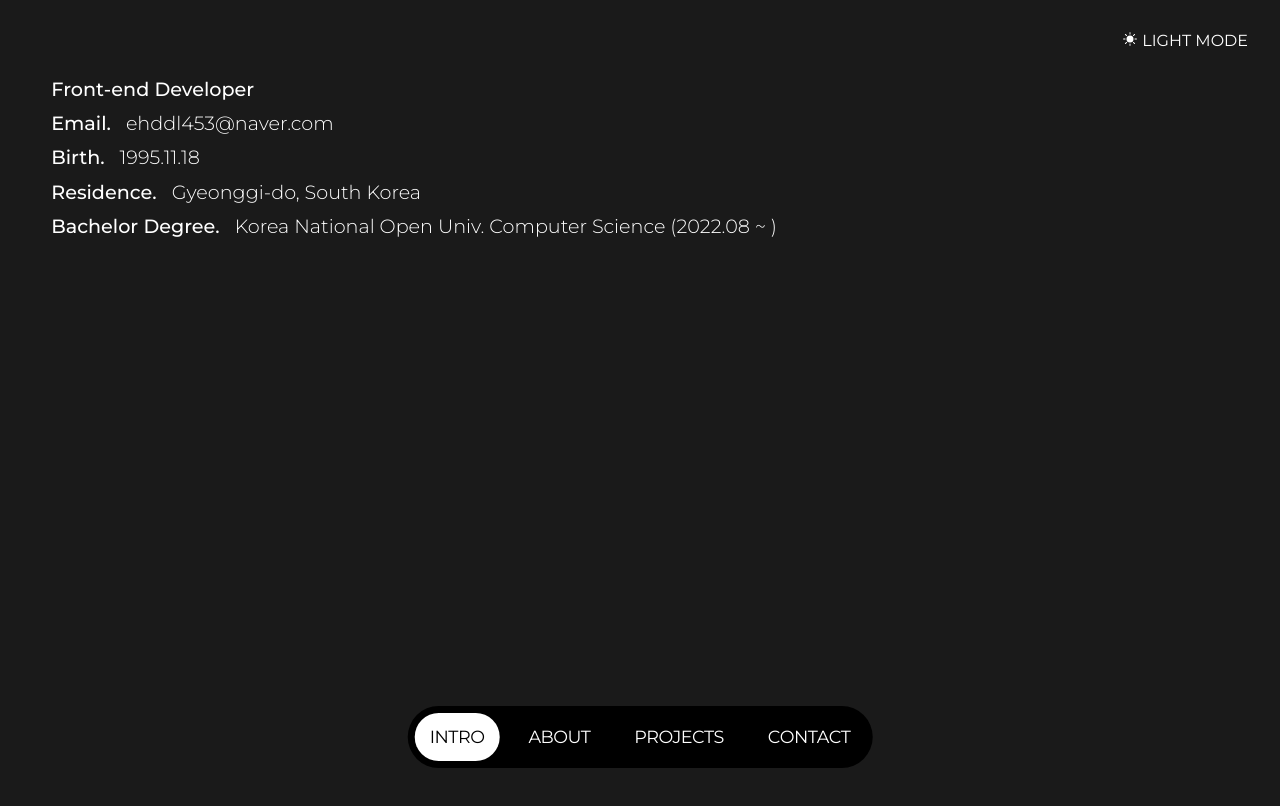
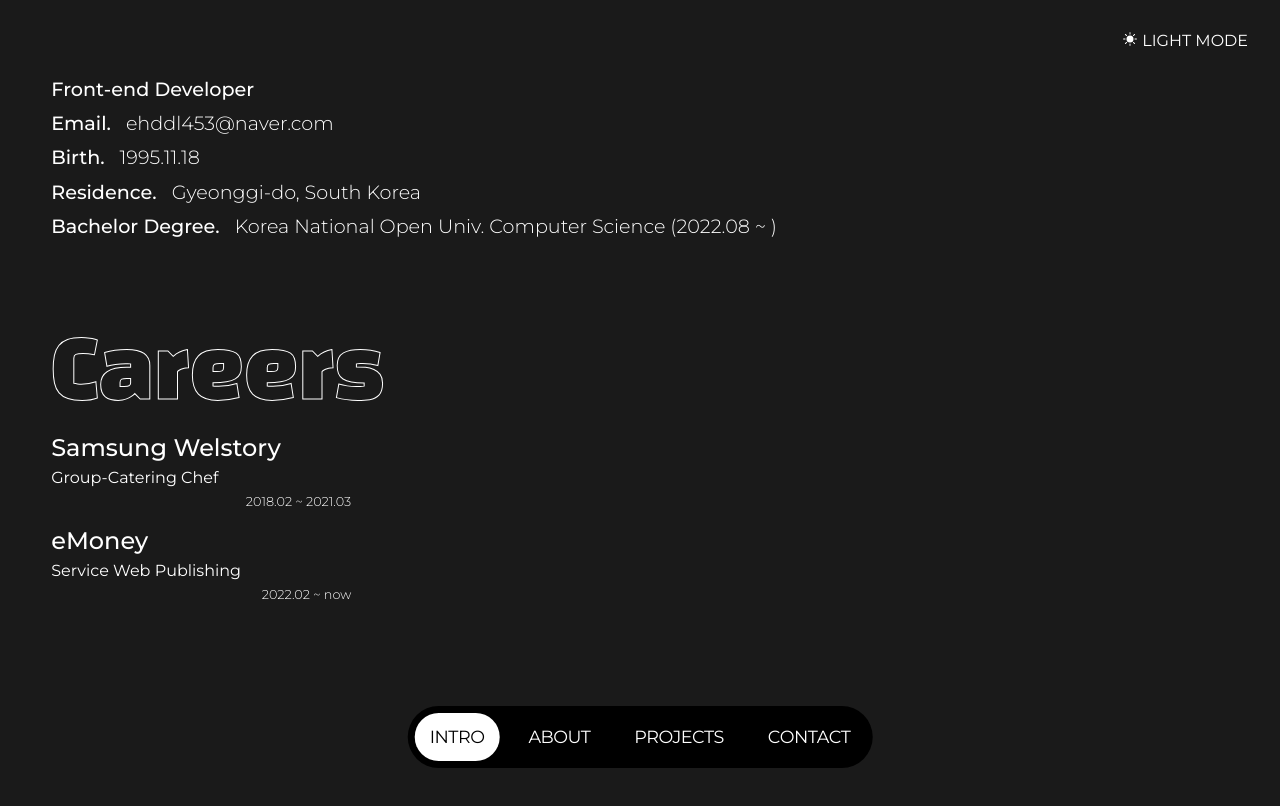
Before and after one commit to devwoodie/woodie, a React (Create React App) app: page /about in a window 1280 px wide. Shown: the top 806 px of the page. Built offline with nearby package versions, Linux system fonts and the light colour scheme.

Commit message:
feat : career json data add

```diff
--- a/src/component/About.js
+++ b/src/component/About.js
@@ -3,6 +3,7 @@ import '../css/About.scss';
 const About = ({ infoJson }) => {
 
     let infoData = infoJson.info;
+    let careerData = infoJson.career
 
     return(
         <div className="About">
@@ -13,7 +14,19 @@ const About = ({ infoJson }) => {
                 {infoData.map((info, index) => (
                     <li className="info-list" key={index}>
                         <span className="info-tit">{info.title}</span>
-                        <span className="info-cont">{info.cont}</span>
+                        <span className="info-cont">{info.content}</span>
+                    </li>
+                ))}
+            </ul>
+            <ul className="career">
+                <li className="career-list">
+                    <span className="career-title">Careers</span>
+                </li>
+                {careerData.map((career, index) => (
+                    <li className="career-list" key={index}>
+                        <span className="career-tit">{career.title}</span>
+                        <span className="career-sub">{career.sub}</span>
+                        <span className="career-date">{career.date}</span>
                     </li>
                 ))}
             </ul>
--- a/src/css/About.scss
+++ b/src/css/About.scss
@@ -1,5 +1,6 @@
 .About{
   margin-top: 5rem;
+  //info tab
   .info{
     .info-list{
       font-size: 1.2rem;
@@ -18,4 +19,36 @@
       }
     }
   }
+  //career tab
+  .career{
+    margin-top: 100px;
+    .career-list{
+      font-size: 1.5rem;
+      margin-top: 20px;
+      width: 300px;
+      &:first-child{
+        margin: 0;
+      }
+      .career-title{
+        font-family: "BlackHanSans";
+        -webkit-text-stroke: 1px var(--back-white);
+        -webkit-text-fill-color: var(--back-black);
+        font-size: 5rem;
+      }
+      .career-tit{
+        font-size: inherit;
+        font-weight: 500;
+      }
+      .career-sub{
+        font-size: 1rem;
+        margin: 10px 0;
+      }
+      .career-date{
+        font-size: .8rem;
+        font-weight: 300;
+        text-align: right;
+      }
+      span{display: block;}
+    }
+  }
 }
--- a/src/json/Info.json
+++ b/src/json/Info.json
@@ -3,31 +3,34 @@
     {
       "id" : 0,
       "title" : "Email.",
-      "cont" : "ehddl453@naver.com"
+      "content" : "ehddl453@naver.com"
     },
     {
       "id" : 1,
       "title" : "Birth.",
-      "cont" : "1995.11.18"
+      "content" : "1995.11.18"
     },
     {
       "id" : 2,
       "title" : "Residence.",
-      "cont" : "Gyeonggi-do, South Korea"
+      "content" : "Gyeonggi-do, South Korea"
     },
     {
       "id" : 3,
       "title" : "Bachelor Degree.",
-      "cont" : "Korea National Open Univ. Computer Science (2022.08 ~ )"
+      "content" : "Korea National Open Univ. Computer Science (2022.08 ~ )"
     }
   ],
   "career" : [
     {
-      "title" : "Samsung Welstory (2018.02 ~ 2021.03)",
-      "sub" : ""
+      "title" : "Samsung Welstory",
+      "sub" : "Group-Catering Chef",
+      "date" : "2018.02 ~ 2021.03"
     },
     {
-      "title" : "eMoney (2022.02 ~ )"
+      "title" : "eMoney",
+      "sub" : "Service Web Publishing",
+      "date" : "2022.02 ~ now"
     }
   ]
 }
```
